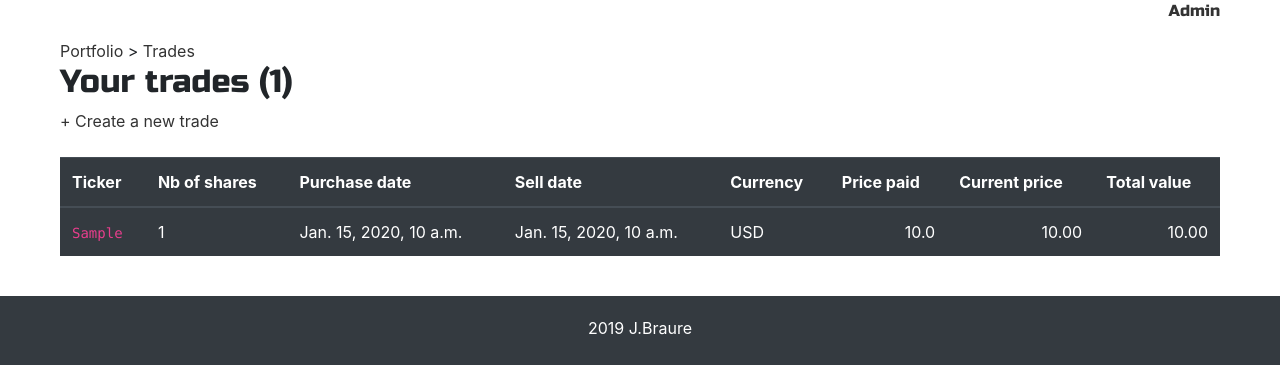
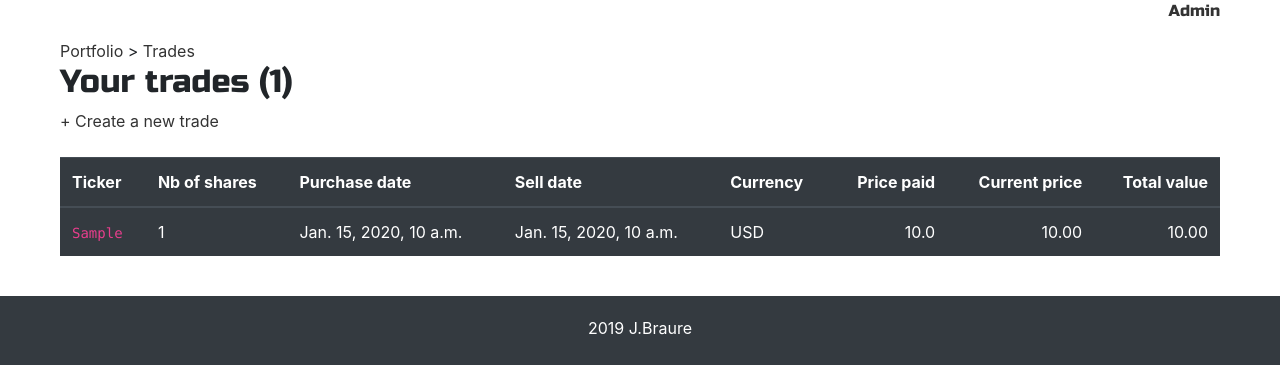
Before and after one commit to jbraure/JustInvest, a Django app: template trades/templates/trades/list.html in a window 1280 px wide. Shown: the part 78-443 px from the top of the page. Run offline with Django 3.2, Linux system fonts and the light colour scheme; the template is opened without the code that fills it: values that come from a table or form of the project are taken from there, others are empty; tables that the repository leaves empty hold one stand-in row (values such as "Sample post"); some libraries are stand-ins or nearby versions.

Commit message:
right align in table headers

```diff
--- a/trades/templates/trades/list.html
+++ b/trades/templates/trades/list.html
@@ -13,9 +13,9 @@
           <th>Purchase date</th>
           <th>Sell date</th>
           <th>Currency</th>
-          <th>Price paid</th>
-          <th>Current price</th>
-          <th>Total value</th>
+          <th class='right-align'>Price paid</th>
+          <th class='right-align'>Current price</th>
+          <th class='right-align'>Total value</th>
         </tr>
       </thead>
       <tbody>
```
